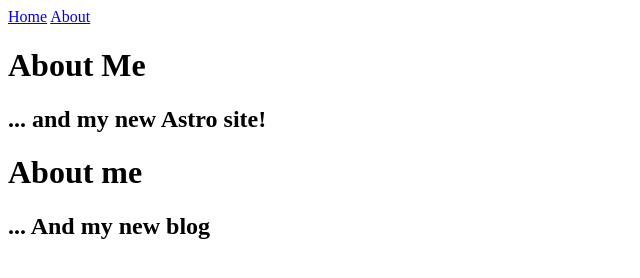
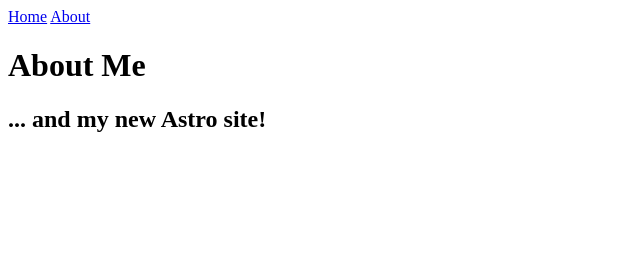
Before and after one commit to adityaprasoon/adityaprasoon.github.io, an Astro site: page /about in a window 1280 px wide. Shown: the whole page, without its empty margins (0-640 px from the left). Built offline with nearby package versions, Linux system fonts and the light colour scheme; Astro itself is replaced by a stand-in of ours.

Commit message:
updated about page

```diff
--- a/src/pages/about.astro
+++ b/src/pages/about.astro
@@ -16,7 +16,5 @@
 
 <h1>About Me</h1>
 <h2>... and my new Astro site!</h2>
-<h1>About me</h1>
-<h2>... And my new blog</h2>
 </body>
 </html>
```
